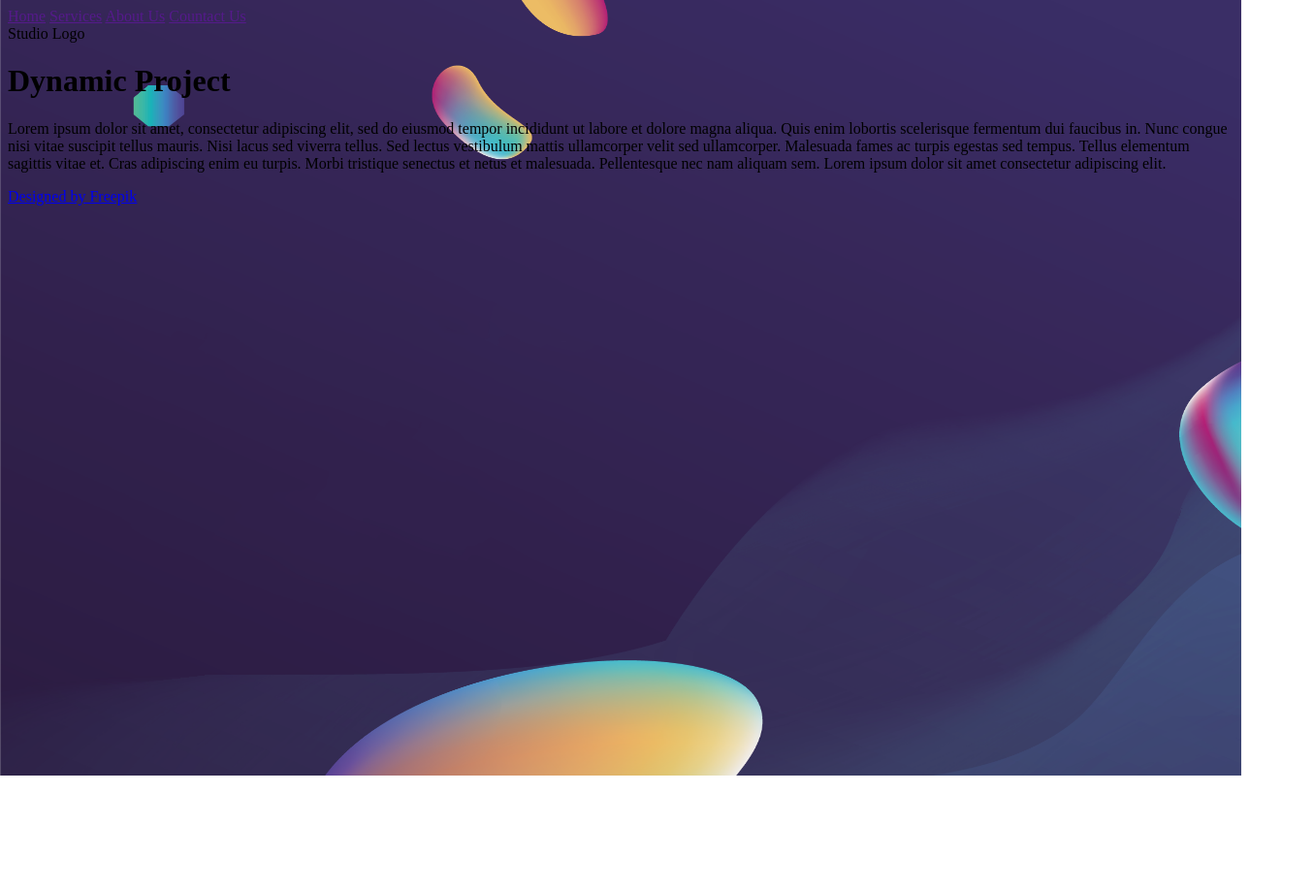
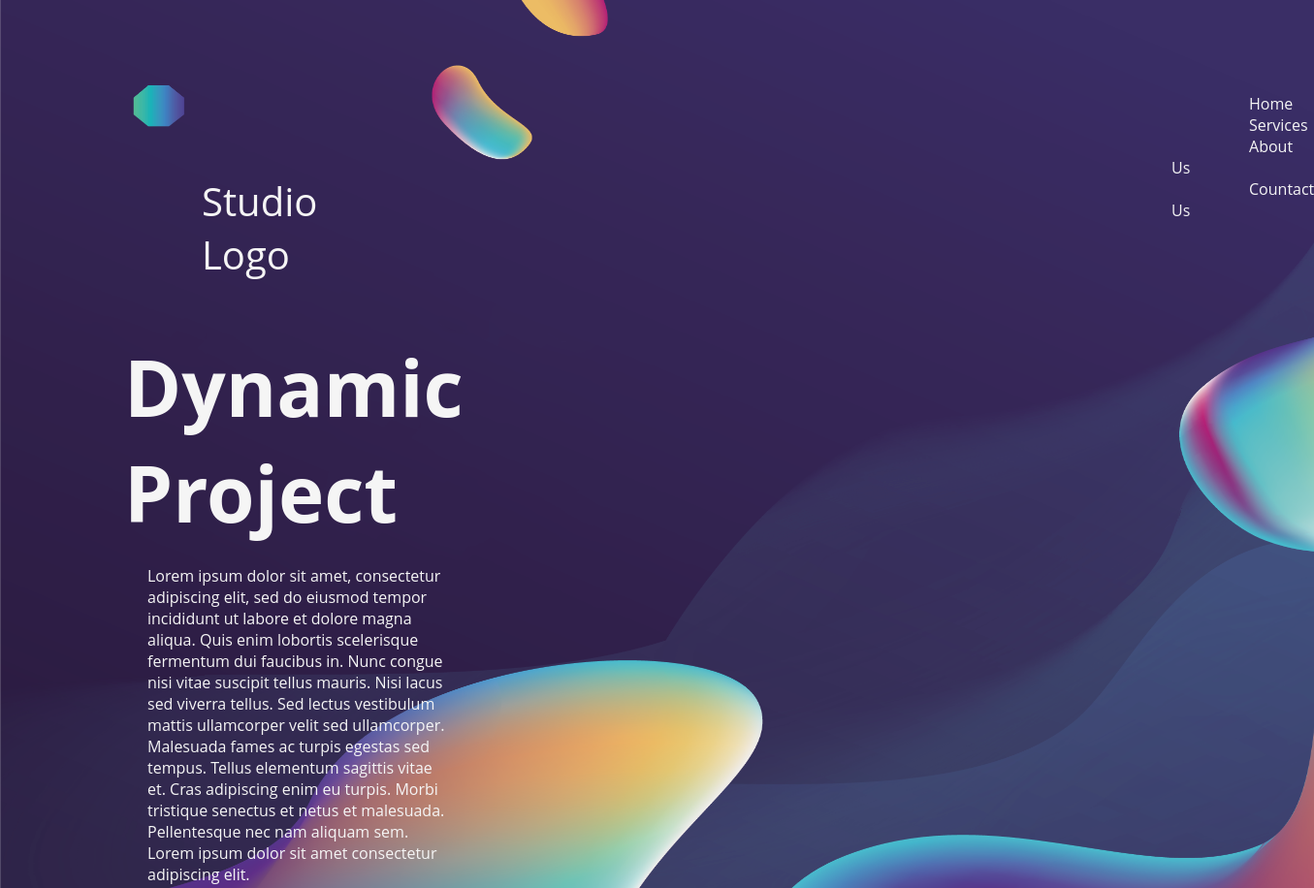
Before and after one commit to CraXWaR/HTML-CSS, a plain HTML site: page dynamicProject/indext.html in a window 1280 px wide. Shown: the top 916 px of the page at 97% size, 1355 px wide, since content can reach past the window. Before the commit the page ends 800 px from the top, so only its background shows below. Drawn offline with Linux system fonts and the light colour scheme.

Commit message:
Adding style

```diff
--- a/dynamicProject/indext.html
+++ b/dynamicProject/indext.html
@@ -14,7 +14,7 @@
         <a href="">Countact Us</a>
     </nav>
 <body>
-    <div>Studio Logo</div>
+    <header>Studio Logo</header>
     <div>
         <h1>Dynamic Project</h1>
         <p>
--- a/dynamicProject/style/style.css
+++ b/dynamicProject/style/style.css
@@ -1,4 +1,62 @@
 html {
     background-image: url("/image/theme.png");
     background-size: 1950px 1050px;
+    font-family: 'Open Sans', sans-serif;
+    color: whitesmoke;
 }
+
+a {
+    text-decoration: none;
+    padding-left: 5em;
+}
+
+a:visited {
+    color: whitesmoke;
+}
+
+a:hover {
+    font-size: large;
+    position: relative;
+}
+
+nav {
+    margin-left: 75em;
+    margin-top: 6em;
+
+}
+
+header {
+    margin-left: 5em;
+    margin-top: -1.2em;
+    font-size: 2.5em;
+    width: 10%;
+}
+
+h1 {
+    font-size: 5em;
+    width: 20%;
+    text-align: center;
+    margin-left: 1.5em;
+}
+
+p {
+    width: 25%;
+    text-align: left;
+    margin-left: 9em;
+    margin-top: -2em;
+}
+
+footer {
+    margin-top: 12em;
+    margin-left: 28em;
+    font-size: 2em;
+}
+
+footer a:hover {
+    font-size: 0%;
+}
+
+footer a:valid {
+    font-size: 0%;
+    color: blue;
+}
```
